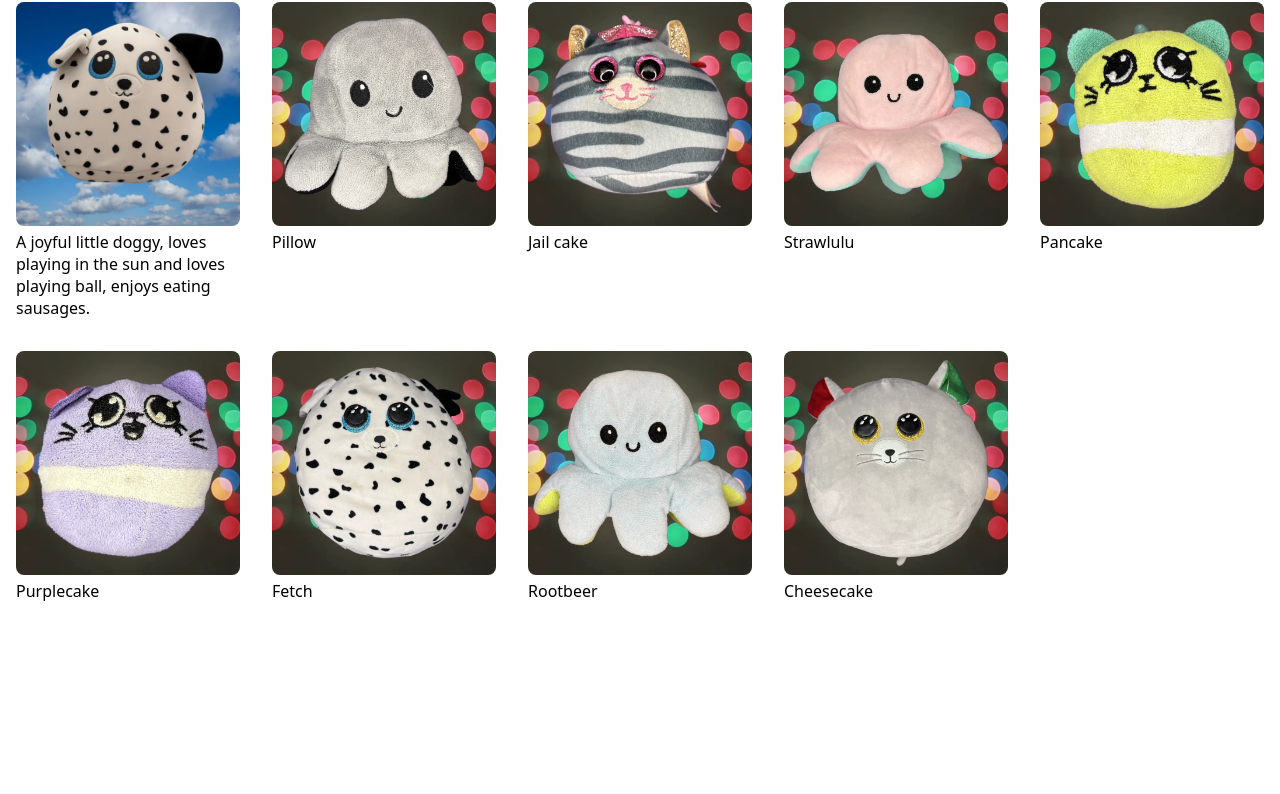
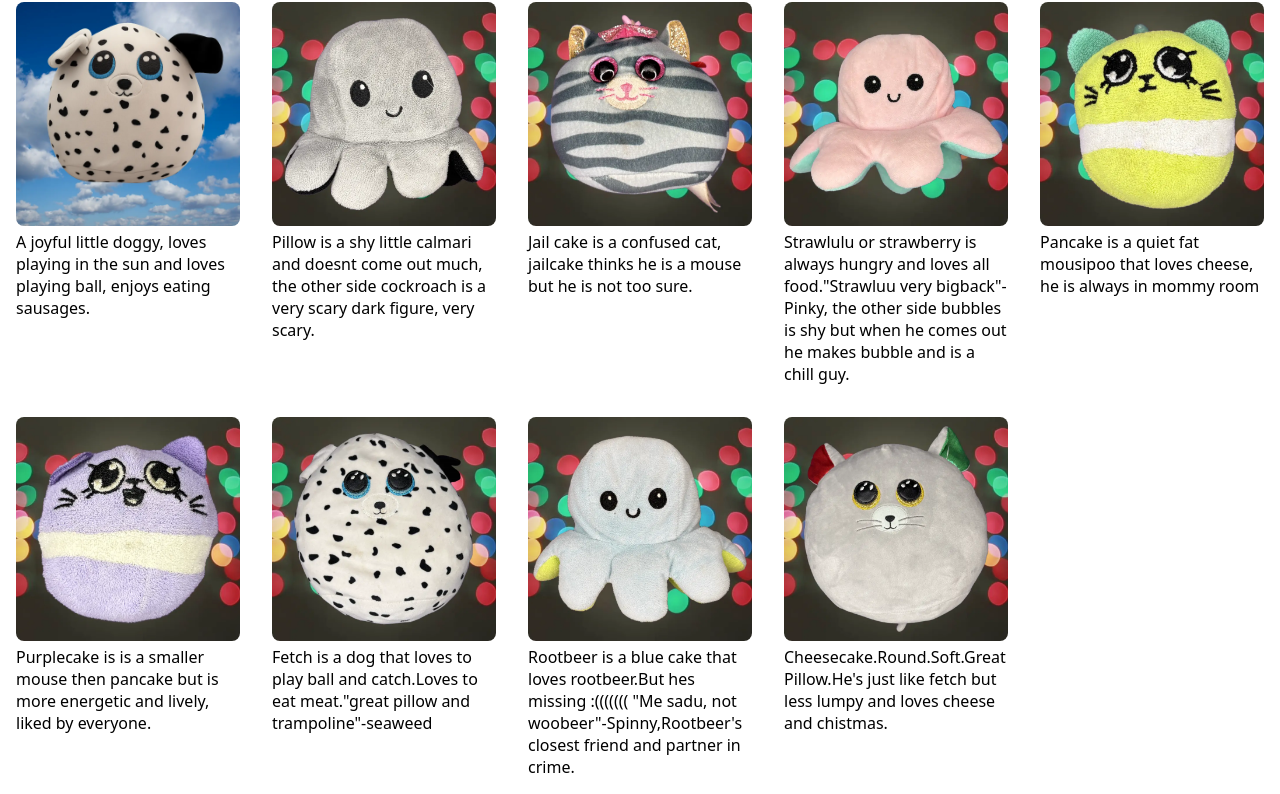
Before and after one commit to noah-bate/cakes.noahbate.com, a plain HTML site: page index.html in a window 1280 px wide. Shown: the part 100-894 px from the top of the page. Before the commit the page ends 800 px from the top, so only its background shows below. Drawn offline with Linux system fonts and the light colour scheme.

Commit message:
updated captions 1.0

```diff
--- a/index.html
+++ b/index.html
@@ -23,35 +23,63 @@
             </figure>
             <figure class="cake">
                 <img src="cakes/cake-1.webp" alt="Cake 1" />
-                <figcaption>Pillow</figcaption>
+                <figcaption>
+                    Pillow is a shy little calmari and doesnt come out much, the
+                    other side cockroach is a very scary dark figure, very
+                    scary.
+                </figcaption>
             </figure>
             <figure class="cake">
                 <img src="cakes/cake-2.webp" alt="Cake 2" />
-                <figcaption>Jail cake</figcaption>
+                <figcaption>
+                    Jail cake is a confused cat, jailcake thinks he is a mouse
+                    but he is not too sure.
+                </figcaption>
             </figure>
             <figure class="cake">
                 <img src="cakes/cake-3.webp" alt="Cake 3" />
-                <figcaption>Strawlulu</figcaption>
+                <figcaption>
+                    Strawlulu or strawberry is always hungry and loves all
+                    food."Strawluu very bigback"-Pinky, the other side bubbles
+                    is shy but when he comes out he makes bubble and is a chill
+                    guy.
+                </figcaption>
             </figure>
             <figure class="cake">
                 <img src="cakes/cake-4.webp" alt="Cake 4" />
-                <figcaption>Pancake</figcaption>
+                <figcaption>
+                    Pancake is a quiet fat mousipoo that loves cheese, he is
+                    always in mommy room
+                </figcaption>
             </figure>
             <figure class="cake">
                 <img src="cakes/cake-5.webp" alt="Cake 5" />
-                <figcaption>Purplecake</figcaption>
+                <figcaption>
+                    Purplecake is is a smaller mouse then pancake but is more
+                    energetic and lively, liked by everyone.
+                </figcaption>
             </figure>
             <figure class="cake">
                 <img src="cakes/cake-6.webp" alt="Cake 6" />
-                <figcaption>Fetch</figcaption>
+                <figcaption>
+                    Fetch is a dog that loves to play ball and catch.Loves to
+                    eat meat."great pillow and trampoline"-seaweed
+                </figcaption>
             </figure>
             <figure class="cake">
                 <img src="cakes/cake-7.webp" alt="Cake 7" />
-                <figcaption>Rootbeer</figcaption>
+                <figcaption>
+                    Rootbeer is a blue cake that loves rootbeer.But hes missing
+                    :((((((( "Me sadu, not woobeer"-Spinny,Rootbeer's closest
+                    friend and partner in crime.
+                </figcaption>
             </figure>
             <figure class="cake">
                 <img src="cakes/cake-8.webp" alt="Cake 8" />
-                <figcaption>Cheesecake</figcaption>
+                <figcaption>
+                    Cheesecake.Round.Soft.Great Pillow.He's just like fetch but
+                    less lumpy and loves cheese and chistmas.
+                </figcaption>
             </figure>
         </div>
     </body>
```
